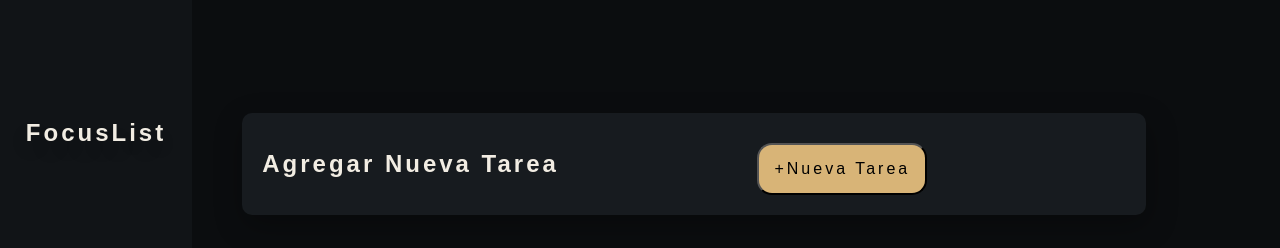
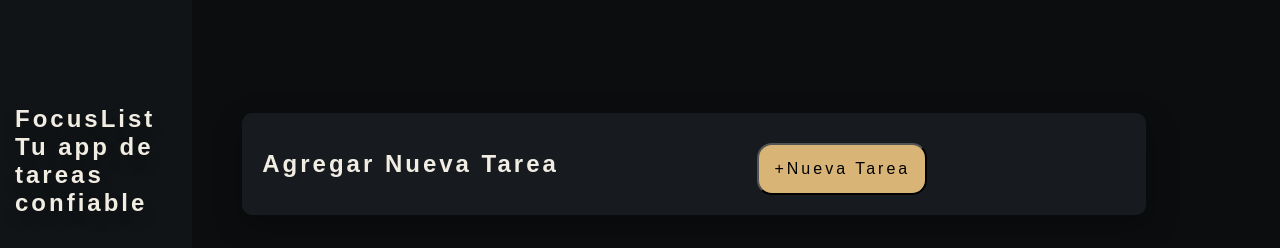
Before and after one commit to whatgamestudio/FocusList, a plain HTML site: page index.html in a window 1280 px wide. Shown: the top 248 px of the page. Drawn offline with Linux system fonts and the light colour scheme; grey boxes are pictures that could not be loaded.

Commit message:
Nuevo titulo pagina principal

```diff
--- a/index.html
+++ b/index.html
@@ -9,7 +9,7 @@
 </head>
 <body>
     <section class="menu" id="menu_js">
-        <h1>FocusList</h1>
+        <h1>FocusList Tu app de tareas confiable</h1>
         <span class="btn_menu inicio" id="btn_js">Inicio</span>
         <span class="btn_menu alta" id="btnAlta">Alta</span>
         <span class="btn_menu media" id="btnMedia">Media</span>
```
